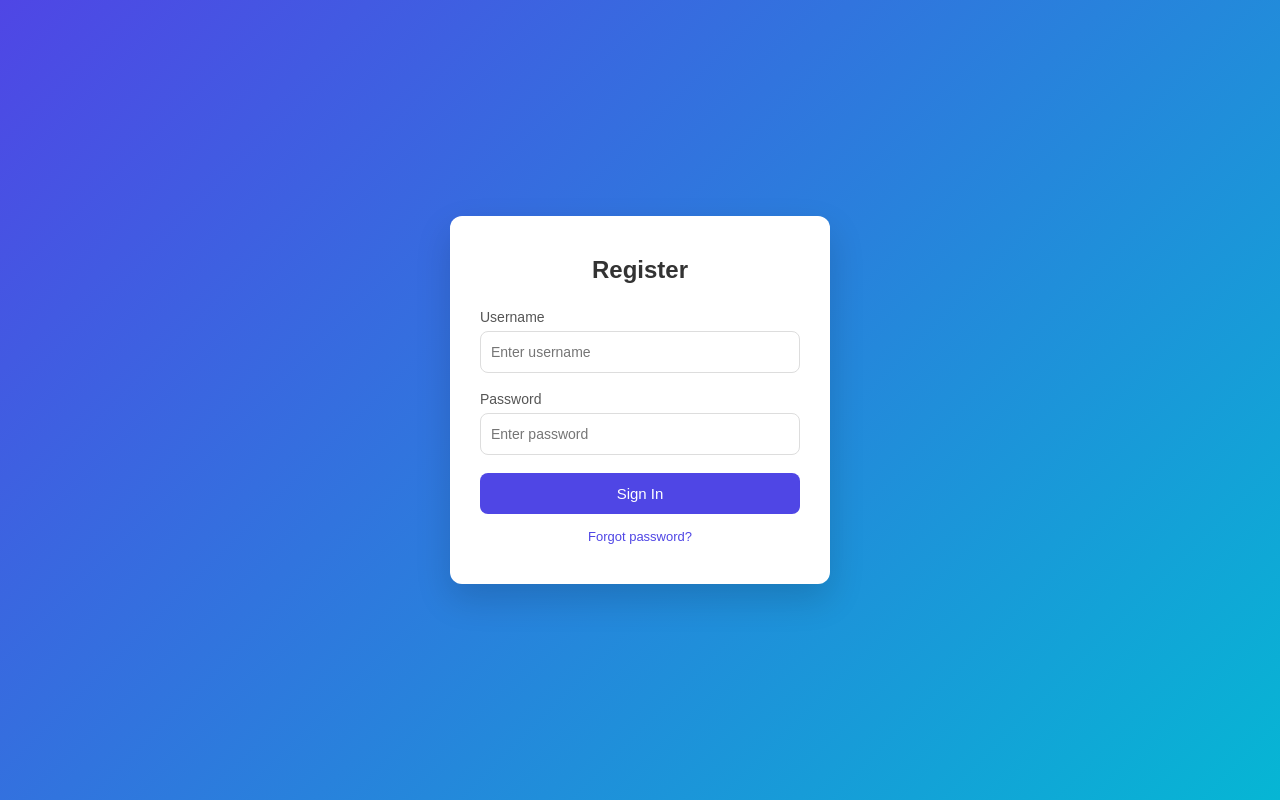
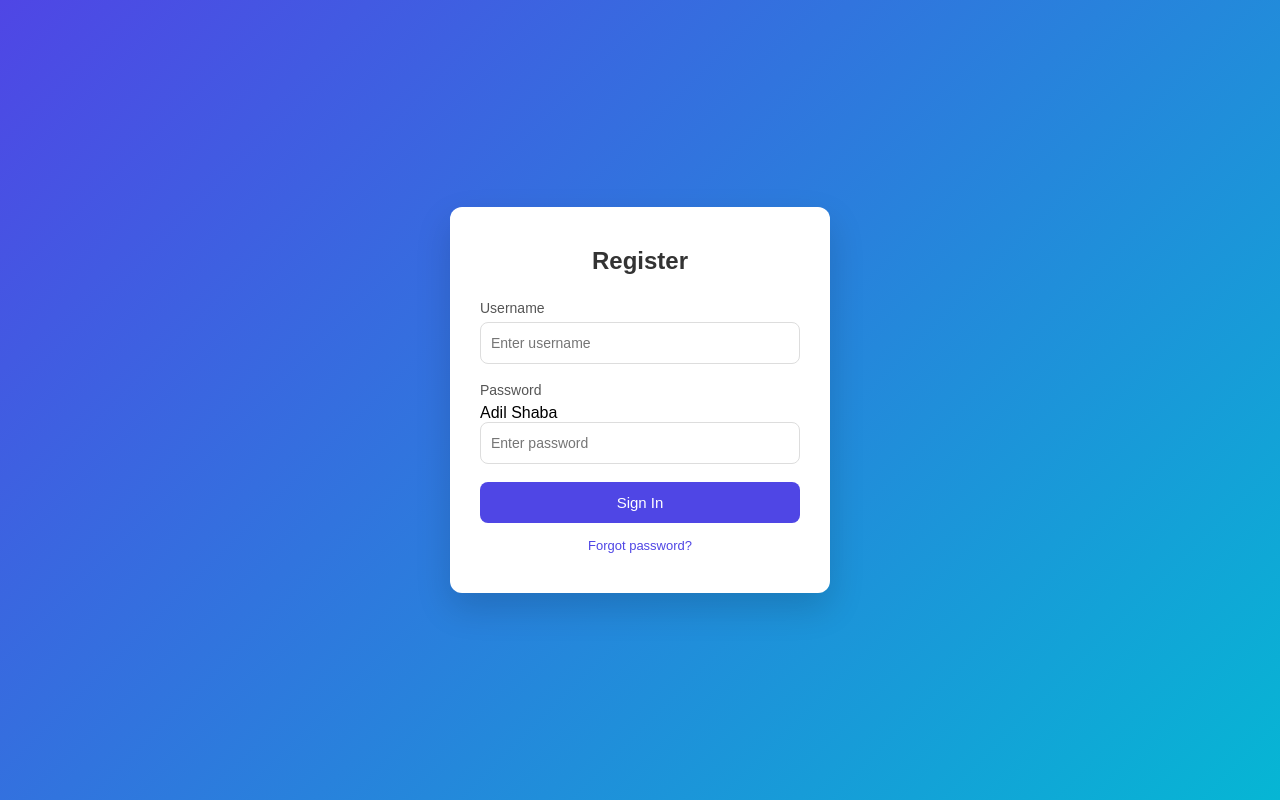
Before and after one commit to adil-shabab/testing-merging, a plain HTML site: page index.html in a window 1280 px wide. Drawn offline with Linux system fonts and the light colour scheme.

Commit message:
changed in html

```diff
--- a/index.html
+++ b/index.html
@@ -20,6 +20,7 @@
 
             <div class="form-group">
                 <label>Password</label>
+                <span>Adil Shaba </span>
                 <input type="password" name="password" placeholder="Enter password" required>
             </div>
 
```
